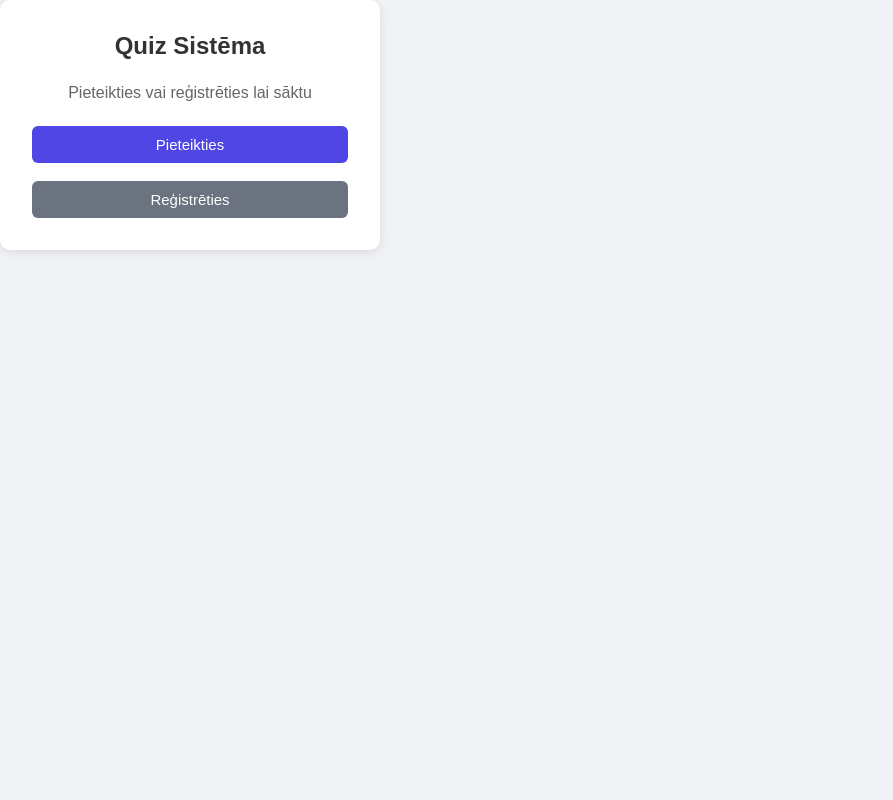
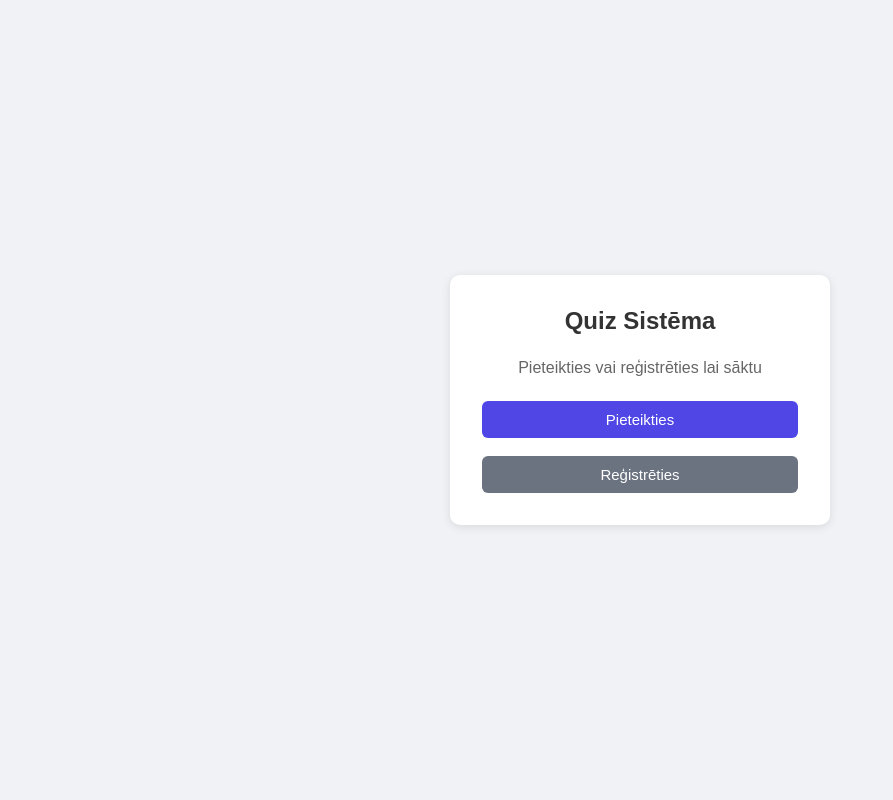
Before and after one commit to LiepinsDiepins/quiz-system, a PHP site: page / in a window 1280 px wide. Shown: the whole page, without its empty margins (0-893 px from the left). Run offline with PHP 8.4, Linux system fonts and the light colour scheme.

Commit message:
pievienota jauna funkcija

```diff
--- a/css/style.css
+++ b/css/style.css
@@ -10,6 +10,13 @@ body {
     background: #f0f2f5;
     min-height: 100vh;
     color: #333;
+}
+
+main {
+    display: flex;
+    justify-content: center;
+    align-items: center;
+    height: 100vh;
 }
 
 .box {
--- a/index.php
+++ b/index.php
@@ -19,6 +19,7 @@ if (isset($_SESSION['user_id'])) {
     <link rel="stylesheet" href="css/style.css">
 </head>
 <body>
+    <main>
         <div class="box">
             <h2>Quiz Sistēma</h2>
             <p style="text-align:center; margin-bottom:1.5rem; color:#666;">Pieteikties vai reģistrēties lai sāktu</p>
@@ -26,5 +27,6 @@ if (isset($_SESSION['user_id'])) {
             <br><br>
             <a href="register.php"><button style="background:#6b7280;">Reģistrēties</button></a>
         </div>
+    </main>
 </body>
 </html>
--- a/login.php
+++ b/login.php
@@ -51,6 +51,7 @@ if ($_SERVER["REQUEST_METHOD"] == "POST") {
     <link rel="stylesheet" href="css/style.css">
 </head>
 <body>
+    <main>
         <div class="box">
             <h2>Pieteikties</h2>
             <?php if ($error): ?>
@@ -63,5 +64,6 @@ if ($_SERVER["REQUEST_METHOD"] == "POST") {
             </form>
         <div class="link">Nav konta? <a href="register.php">Reģistrēties</a></div>
 </div>
+    </main>
 </body>
 </html>
```
Also changed, not shown: README.md. Lines whose indentation alone changed are shown as unchanged.
